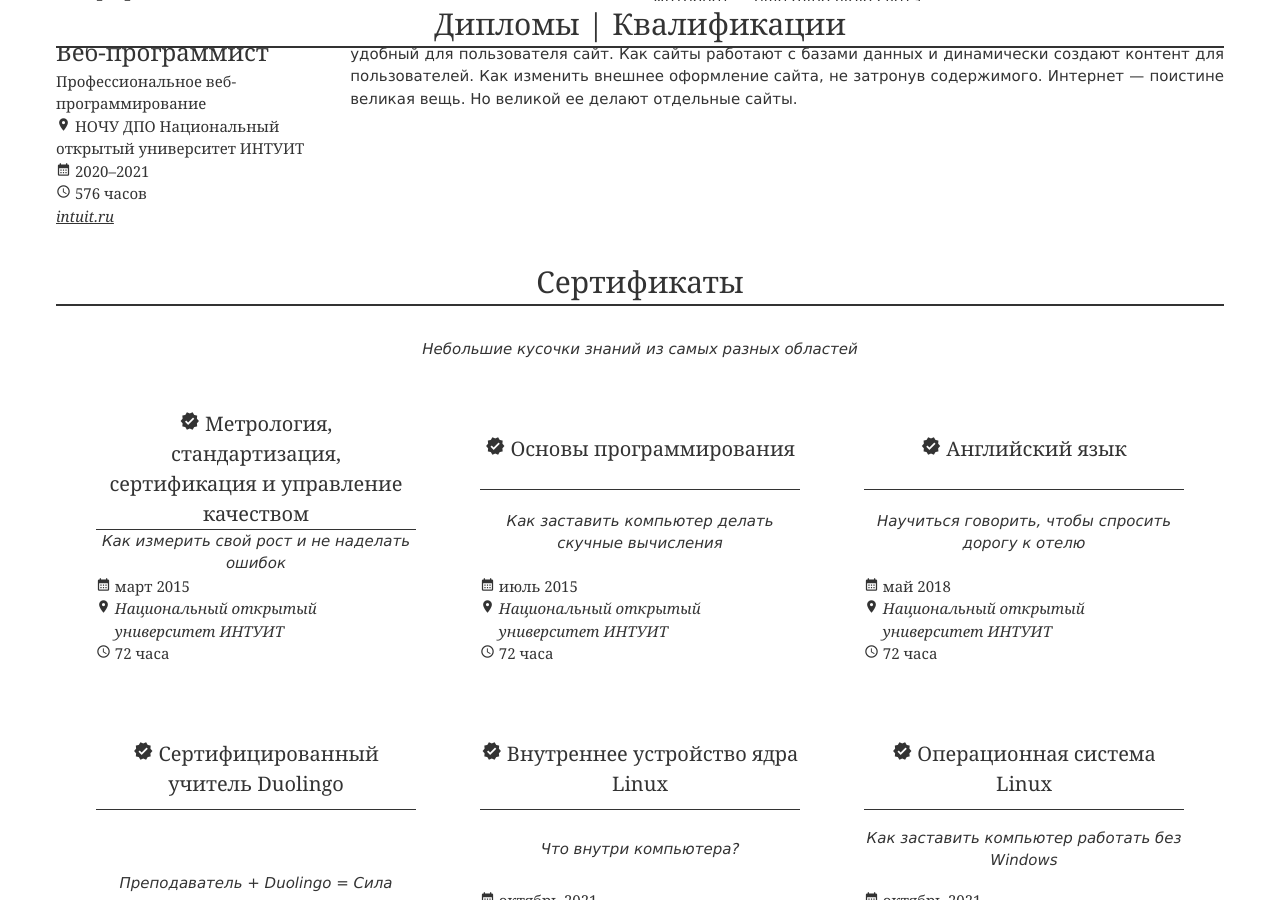
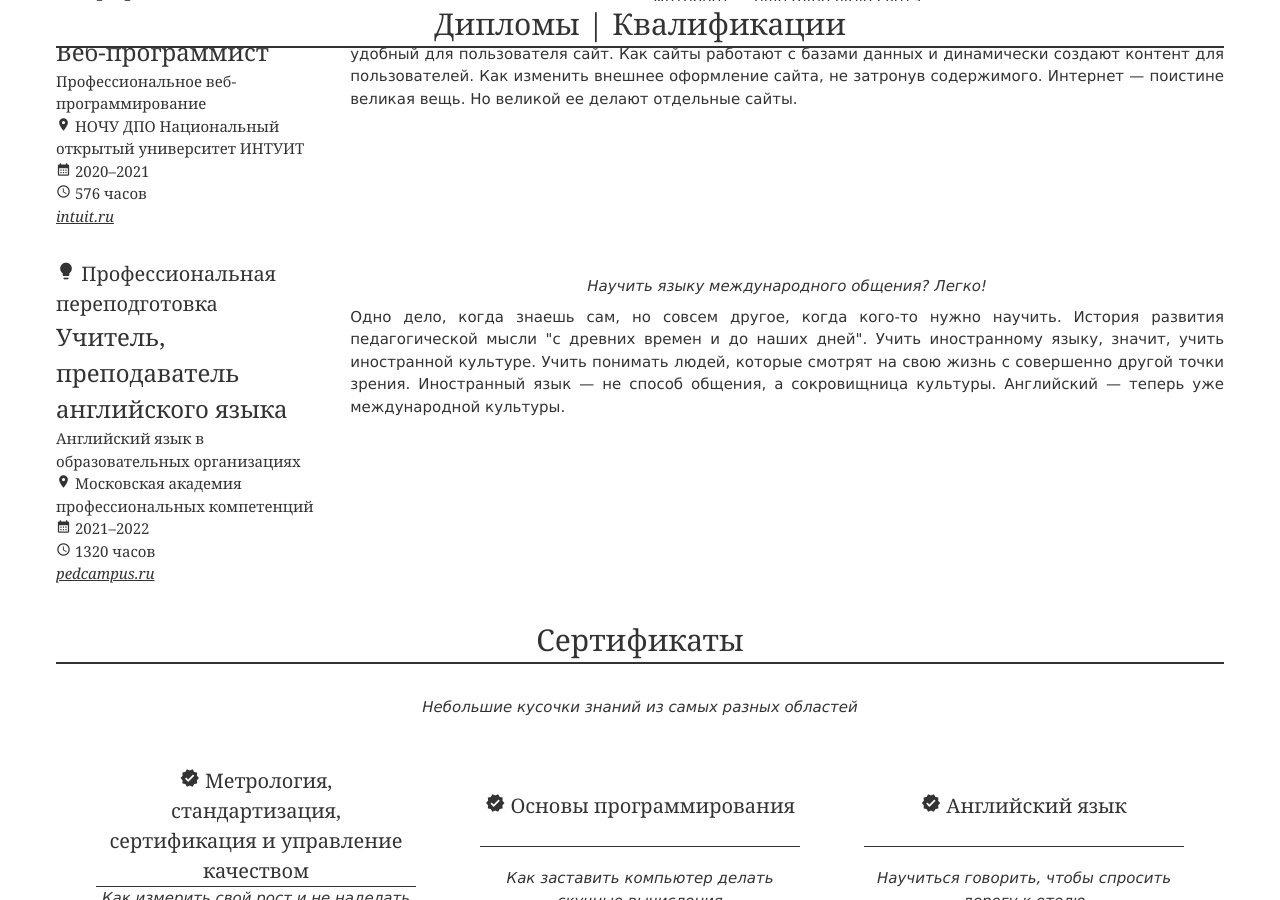
Before and after one commit to konstantin-morenko/jresume, a Jekyll site: the page built from index.md, in a window 1280 px wide and 900 px high, scrolled down 2586 px. Built offline with Jekyll 4.4.1, drawn with Linux system fonts in a browser that asks for light colours; some of the changed text lies outside the part shown.

Commit message:
English teacher diploma

```diff
--- a/_data/about.yml
+++ b/_data/about.yml
@@ -14,7 +14,7 @@ text: |
 traits:
 - Кандидат технических наук
 - Два иностранных языка
-- Четыре квалификации по дипломам
+- Пять квалификаций по дипломам
 - Дома и на работе — только Linux
 - Слепой методом печати на клавиатуре
 - Текстовый редактор — Emacs
--- a/_data/educations.yml
+++ b/_data/educations.yml
@@ -102,3 +102,23 @@ cards:
     пользователей.  Как изменить внешнее оформление сайта, не затронув
     содержимого.  Интернет — поистине великая вещь.  Но великой ее
     делают отдельные сайты.
+
+- name: Учитель, преподаватель английского языка
+  speciality: Английский язык в образовательных организациях
+  level: Профессиональная переподготовка
+  university:  Московская академия профессиональных компетенций
+  years: 2021–2022
+  link:
+    name: pedcampus.ru
+    url: https://pedcampus.ru
+  hours: 1320 часов
+  quote: Научить языку международного общения?  Легко!
+  description: |
+
+    Одно дело, когда знаешь сам, но совсем другое, когда кого-то нужно
+    научить.  История развития педагогической мысли "с древних времен и
+    до наших дней".  Учить иностранному языку, значит, учить
+    иностранной культуре.  Учить понимать людей, которые смотрят на
+    свою жизнь с совершенно другой точки зрения.  Иностранный язык —
+    не способ общения, а сокровищница культуры.  Английский — теперь
+    уже международной культуры.
```
